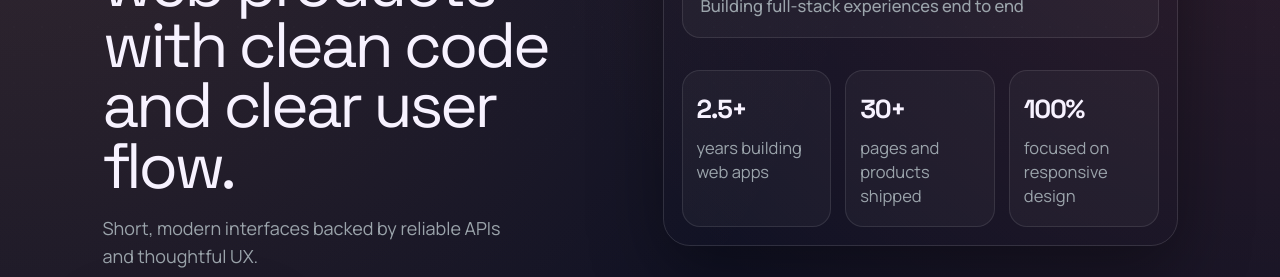
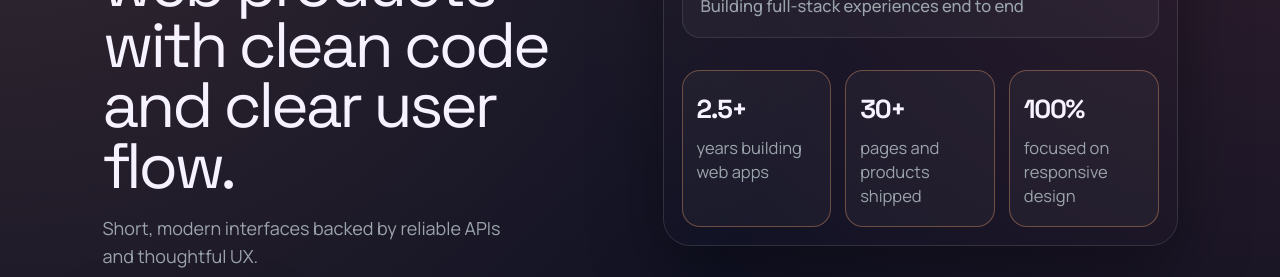
Before and after one commit to hassansheikh33/my-portfolio, a React (Vite) app: page / in a window 1280 px wide. Shown: the part 267-544 px from the top of the page. Built offline with nearby package versions, Linux system fonts and the light colour scheme.

Commit message:
[feat/animations] feat: add animations in stats count

```diff
--- a/src/components/Hero.tsx
+++ b/src/components/Hero.tsx
@@ -1,3 +1,6 @@
+import { useEffect, useRef, useState } from 'react'
+import { animate, motion, useInView } from 'framer-motion'
+
 type HeroStats = {
   value: string
   label: string
@@ -9,6 +12,62 @@ type HeroProps = {
   summary: string
   name: string
   stats: HeroStats[]
+}
+
+const statPattern = /^([^\d]*)(\d+(?:\.\d+)?)(.*)$/
+
+type AnimatedStatValueProps = {
+  value: string
+}
+
+const AnimatedStatValue = ({ value }: AnimatedStatValueProps) => {
+  const strongRef = useRef<HTMLElement | null>(null)
+  const isInView = useInView(strongRef, { once: true, amount: 0.8 })
+  const [displayValue, setDisplayValue] = useState(value)
+
+  useEffect(() => {
+    const parsedValue = value.match(statPattern)
+
+    if (!parsedValue) {
+      setDisplayValue(value)
+      return
+    }
+
+    const [, prefix, numericText, suffix] = parsedValue
+    const target = Number(numericText)
+    const decimalPlaces = numericText.includes('.') ? numericText.split('.')[1].length : 0
+
+    if (!isInView) {
+      setDisplayValue(`${prefix}${decimalPlaces > 0 ? '0.0' : '0'}${suffix}`)
+      return
+    }
+
+    const controls = animate(0, target, {
+      duration: 1.8,
+      ease: 'easeOut',
+      onUpdate: (latest) => {
+        const rounded = decimalPlaces > 0 ? latest.toFixed(decimalPlaces) : Math.round(latest).toString()
+        setDisplayValue(`${prefix}${rounded}${suffix}`)
+      },
+    })
+
+    return () => {
+      controls.stop()
+    }
+  }, [isInView, value])
+
+  return (
+    <motion.strong
+      className="block text-[1.45rem] tracking-[-0.05em] text-[#f7f2ff] [font-family:'Space_Grotesk',sans-serif] max-[768px]:text-[1.3rem]"
+      ref={strongRef}
+      initial={{ opacity: 0.45, scale: 0.96 }}
+      whileInView={{ opacity: 1, scale: [1, 1.08, 1] }}
+      viewport={{ once: true, amount: 0.8 }}
+      transition={{ duration: 0.85, ease: 'easeOut' }}
+    >
+      {displayValue}
+    </motion.strong>
+  )
 }
 
 export const Hero = ({ designation, title, summary, name, stats }: HeroProps) => {
@@ -59,18 +118,29 @@ export const Hero = ({ designation, title, summary, name, stats }: HeroProps) =>
           </div>
         </div>
         <div className="mt-4 grid gap-[14px] max-[920px]:grid-cols-1 sm:grid-cols-3">
-          {stats.map((stat) => (
-            <article
+          {stats.map((stat, index) => (
+            <motion.article
               className="rounded-[18px] border border-white/10 bg-white/[0.035] px-[14px] py-4 max-[768px]:px-3 max-[768px]:py-[14px]"
               key={stat.label}
+              initial={{ opacity: 0, y: 14 }}
+              whileInView={{
+                opacity: 1,
+                y: 0,
+                borderColor: 'rgba(249, 166, 108, 0.36)',
+                boxShadow: [
+                  '0 0 0 rgba(249,166,108,0)',
+                  '0 0 24px rgba(249,166,108,0.2)',
+                  '0 0 0 rgba(249,166,108,0)',
+                ],
+              }}
+              viewport={{ once: true, amount: 0.75 }}
+              transition={{ duration: 0.9, delay: index * 0.14, ease: 'easeOut' }}
             >
-              <strong className="block text-[1.45rem] tracking-[-0.05em] text-[#f7f2ff] [font-family:'Space_Grotesk',sans-serif] max-[768px]:text-[1.3rem]">
-                {stat.value}
-              </strong>
+              <AnimatedStatValue value={stat.value} />
               <span className="mt-1.5 block text-[0.92rem] leading-[1.45] text-[#9ba4ab]">
                 {stat.label}
               </span>
-            </article>
+            </motion.article>
           ))}
         </div>
       </div>
```
